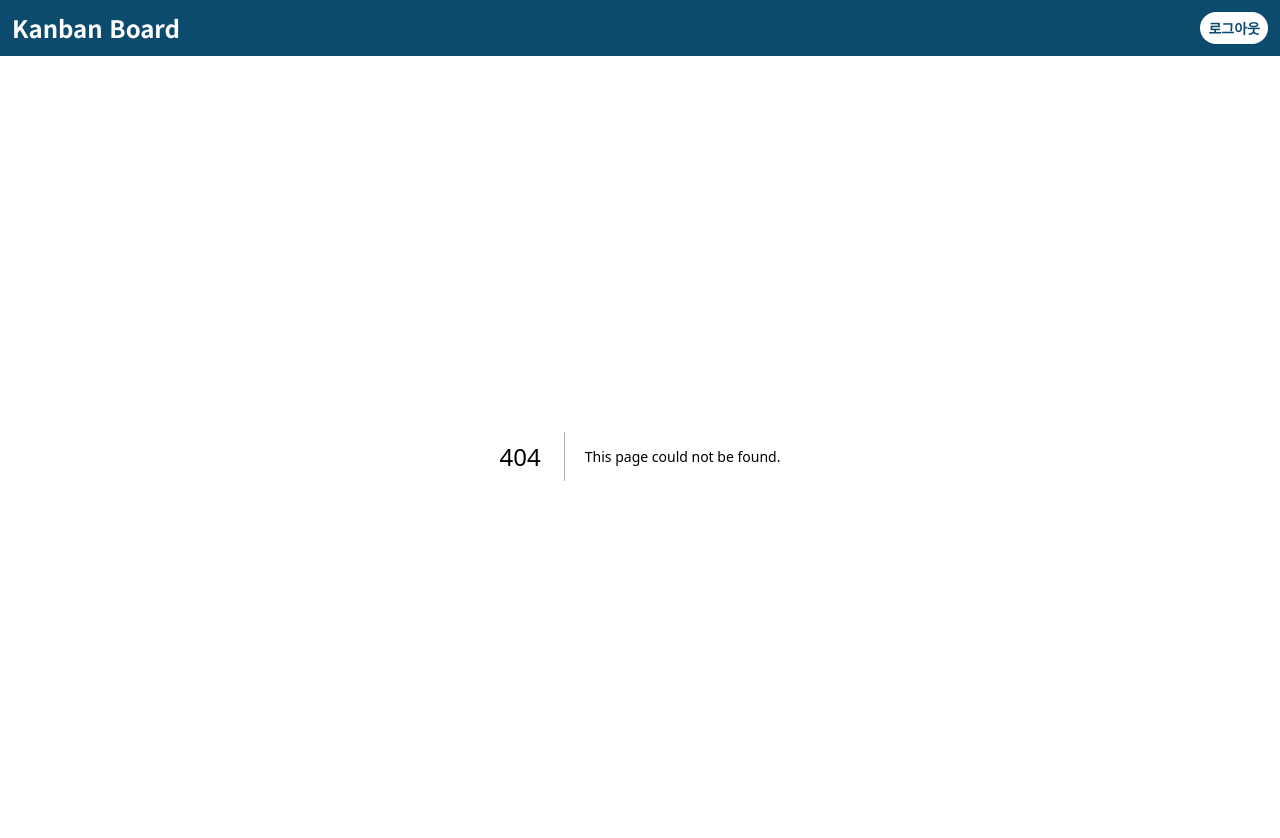
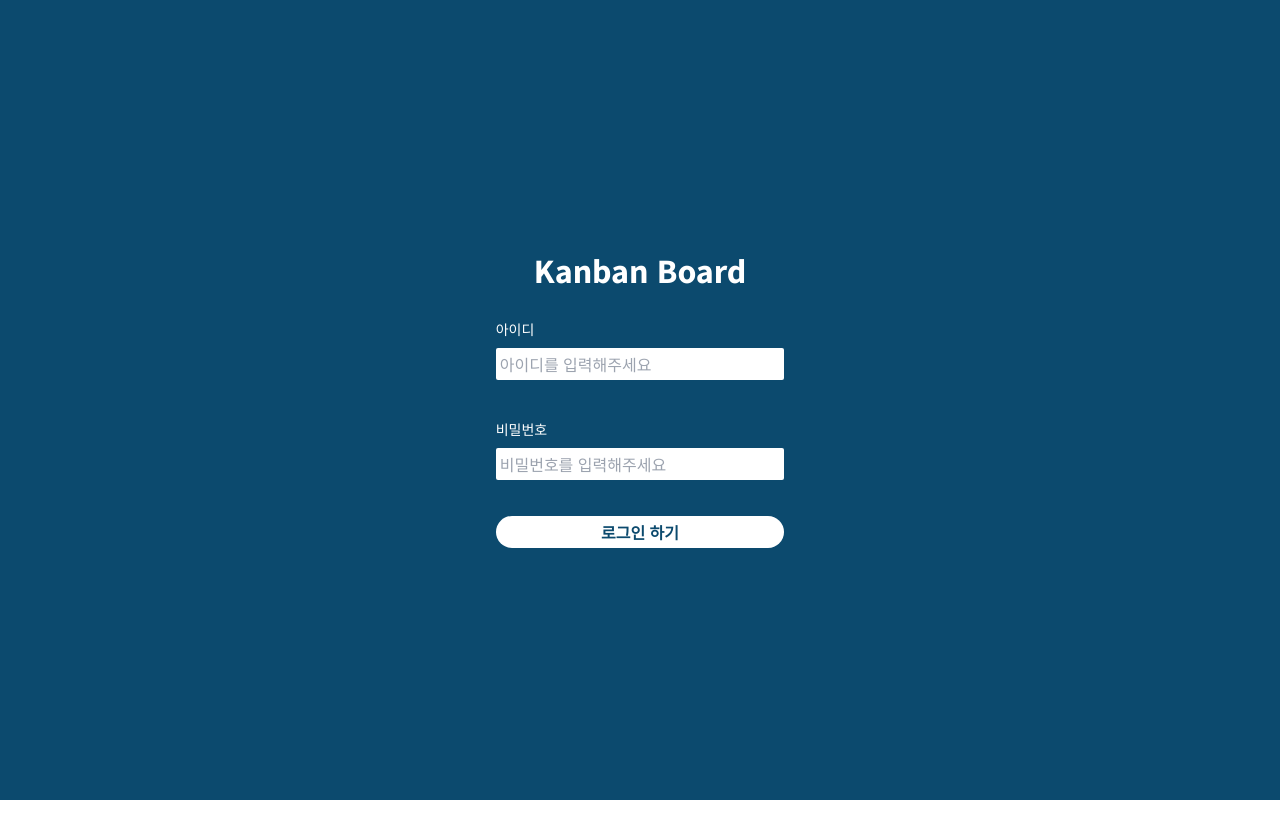
Before and after one commit to lulu242/kanban-app, a Next.js app in the folder client/: page /login in a window 1280 px wide. Before the commit this address had no page. Shown: the top 838 px of the page. After the commit the page ends 800 px from the top, so only its background shows below. Built offline with nearby package versions, Linux system fonts and the light colour scheme.

Commit message:
feat: login Page

```diff
--- a/client/src/app/layout.tsx
+++ b/client/src/app/layout.tsx
@@ -18,7 +18,6 @@ export default function RootLayout({
   return (
     <html lang="ko">
       <body className={noteSansKr.className}>
-        <Header />
         {children}
       </body>
     </html>
--- /dev/null
+++ b/client/src/app/login/page.tsx
@@ -0,0 +1,33 @@
+import Button from '@/components/Button';
+import React from 'react';
+
+const LoginPage = () => {
+  return (
+    <main className="bg-sky-900 h-screen text-white flex flex-col justify-center gap-7">
+      <h1 className=" font-extrabold text-3xl text-center">Kanban Board</h1>
+      <form className='flex flex-col gap-7 mx-auto'>
+        <div>
+          <label htmlFor="idInput" className='text-sm'>아이디</label>
+          <input
+            type="text"
+            placeholder="아이디를 입력해주세요"
+            id="idInput"
+            className='w-full text-black p-1 rounded-sm my-2'
+          ></input>
+        </div>
+        <div>
+          <label htmlFor="passwordInput" className='text-sm'>비밀번호</label>
+          <input
+            type="password"
+            placeholder="비밀번호를 입력해주세요"
+            id="passwordInput"
+            className='w-full text-black p-1 rounded-sm my-2'
+          ></input>
+        </div>
+        <Button label="로그인 하기" type="submit" css='bg-white text-sky-900 font-semibold rounded-3xl py-1 hover:opacity-80'/>
+      </form>
+    </main>
+  );
+};
+
+export default LoginPage;
--- a/client/src/app/page.tsx
+++ b/client/src/app/page.tsx
@@ -8,9 +8,12 @@ import CardAddModalClose from '@/components/card/cardAddModal/CardAddModalClose'
 import Container from '@/components/Container';
 import CardAddModalTitle from '@/components/card/cardAddModal/CardAddModalTitle';
 import { DATA } from '@/testdata';
+import Header from '@/components/Header';
 
 export default function Home() {
   return (
+    <>
+      <Header />
       <Container>
         {DATA.map((list) => (
           <ListMain key={list.id}>
@@ -36,5 +39,6 @@ export default function Home() {
           </ListMain>
         ))}
       </Container>
+    </>
   );
 }
```
Lines whose indentation alone changed are shown as unchanged.
